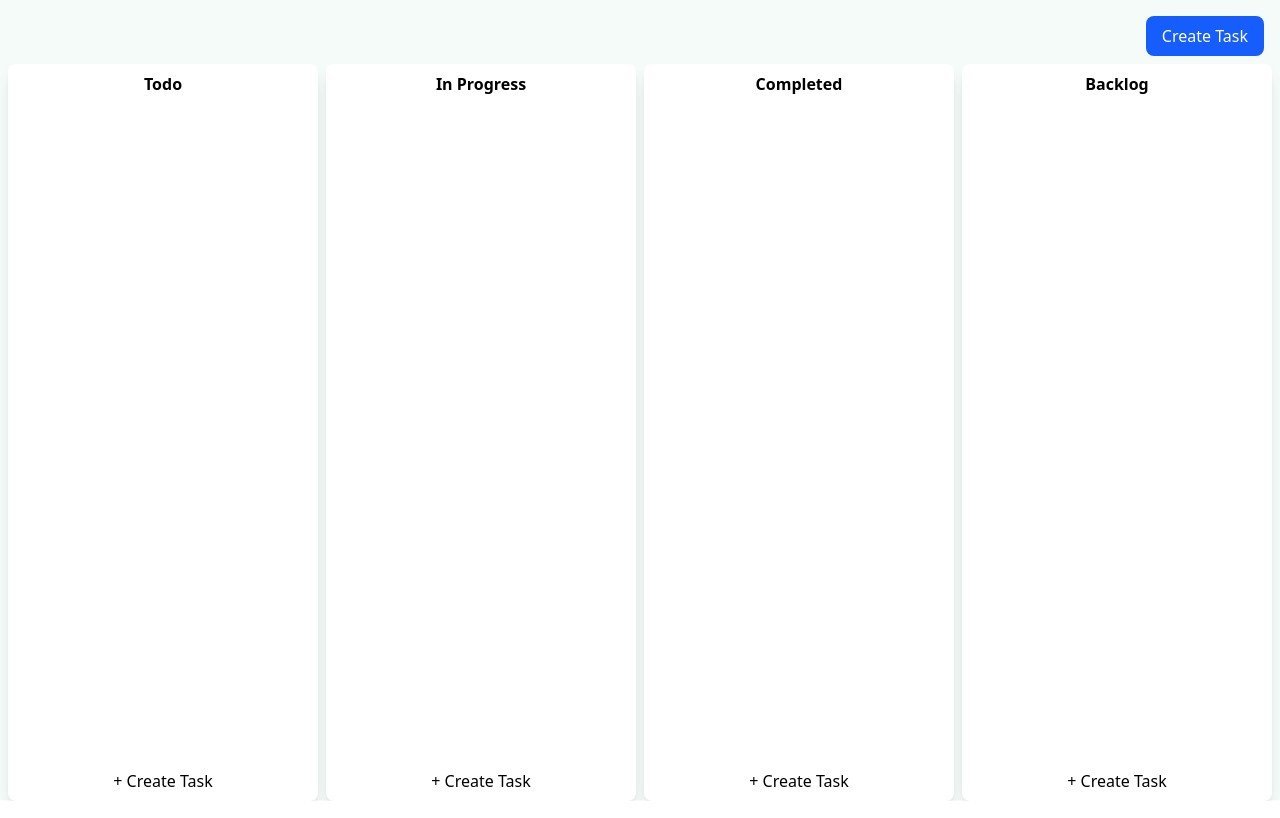
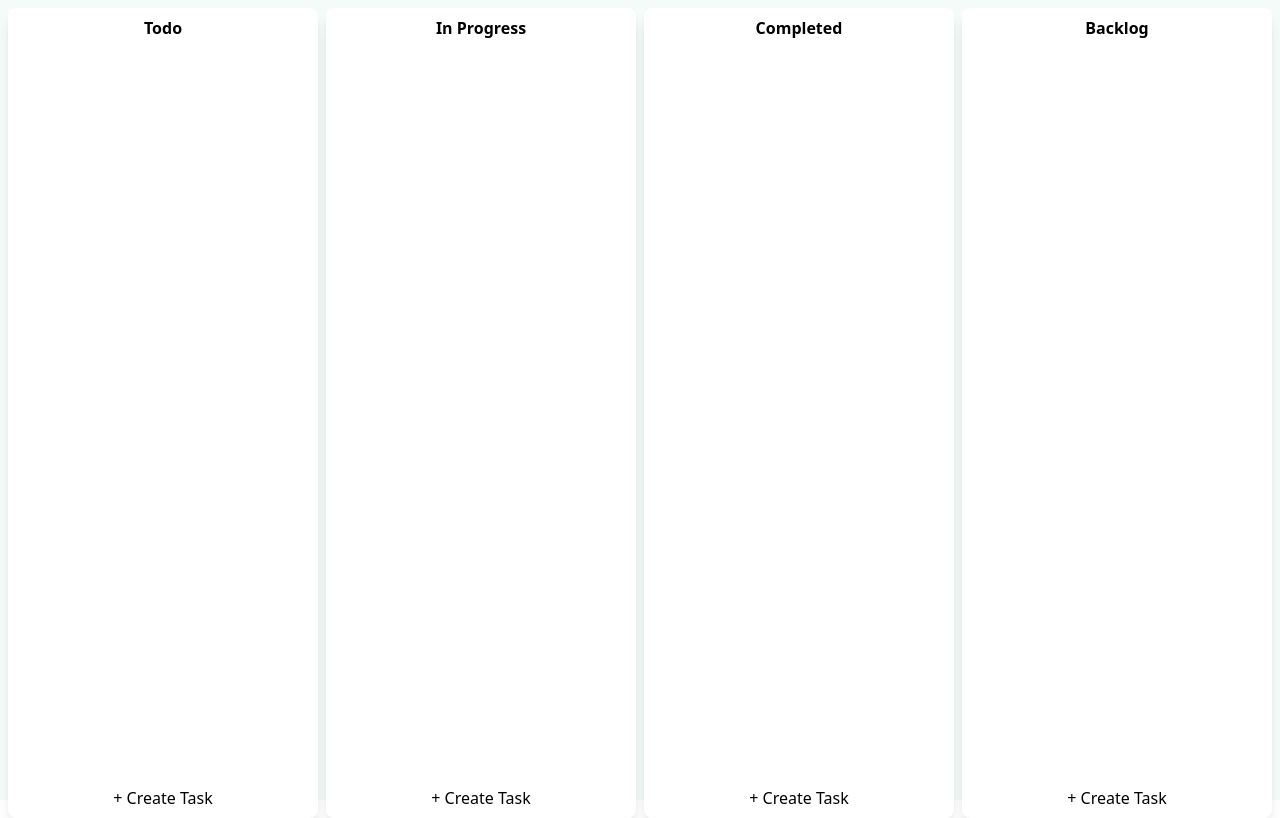
Before and after one commit to sonal-verma-4397/collabhub-frontend, a React (Vite) app: page /completed in a window 1280 px wide. Built offline with nearby package versions, Linux system fonts and the light colour scheme.

Commit message:
UI update: remove top add task button and shift to lower of colomn

```diff
--- a/src/App.jsx
+++ b/src/App.jsx
@@ -51,6 +51,7 @@ export default function App() {
         handleDrop={handleDrop}
         handleDragOver={handleDragOver}
         handleDeleteTask={handleDeleteTask}
+        handleFormOpen={handleFormOpen}
       />
     );
   }
@@ -59,7 +60,6 @@ export default function App() {
       <Toast />
       {showForm && <CreateTaskForm setShowForm={setShowForm} />}
       <div className="size-full flex flex-col items-end">
-        <CreateTaskBtn label="Create Task" onClick={handleFormOpen} />
         <div className="flex-1 flex gap-2  justify-between w-full">
           {Object.keys(LABELS).map(renderTaskList)}
         </div>
--- a/src/components/layout/TaskList.jsx
+++ b/src/components/layout/TaskList.jsx
@@ -8,6 +8,7 @@ export default function TaskList({
   handleDrop,
   handleDeleteTask,
   handleDragOver,
+  handleFormOpen,
 }) {
   function handleDragStart(e) {
     e.dataTransfer.setData("text/plain", e.currentTarget.dataset.id);
@@ -41,15 +42,18 @@ export default function TaskList({
       data-label={label}
       onDragOver={handleDragOver}
       onDrop={handleDrop}
-      className="bg-white dark:bg-[#121316] flex-1 h-[737px] w-full rounded-lg shadow-lg flex flex-col overflow-hidden"
+      className="bg-white dark:bg-[#121316] flex-1 h-full w-full rounded-lg shadow-lg flex flex-col overflow-hidden"
     >
       <h2 className="dark:text-white text-center py-2 font-bold">{title}</h2>
-      <div className="flex-1 h-full overflow-y-auto">
+      <div className="h-[730px] overflow-y-auto">
         {sortedTasks.map(renderTask)}
       </div>
-      <footer className="dark:text-white py-2 text-center cursor-pointer hover:bg-[#1A1B1E]">
+      <button
+        onClick={handleFormOpen}
+        className="dark:text-white py-2 text-center cursor-pointer hover:bg-[#1A1B1E]"
+      >
         + Create Task
-      </footer>
+      </button>
     </section>
   );
 }
```
